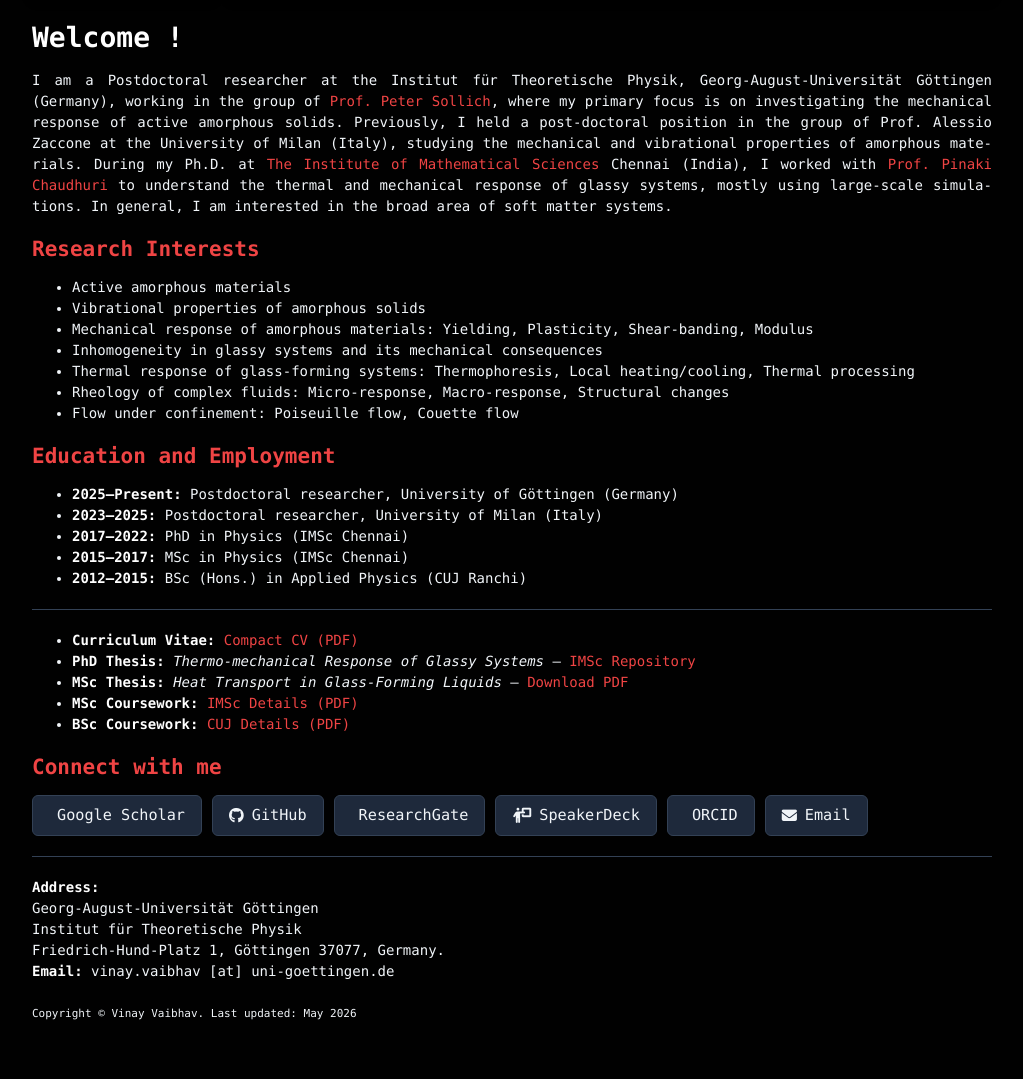
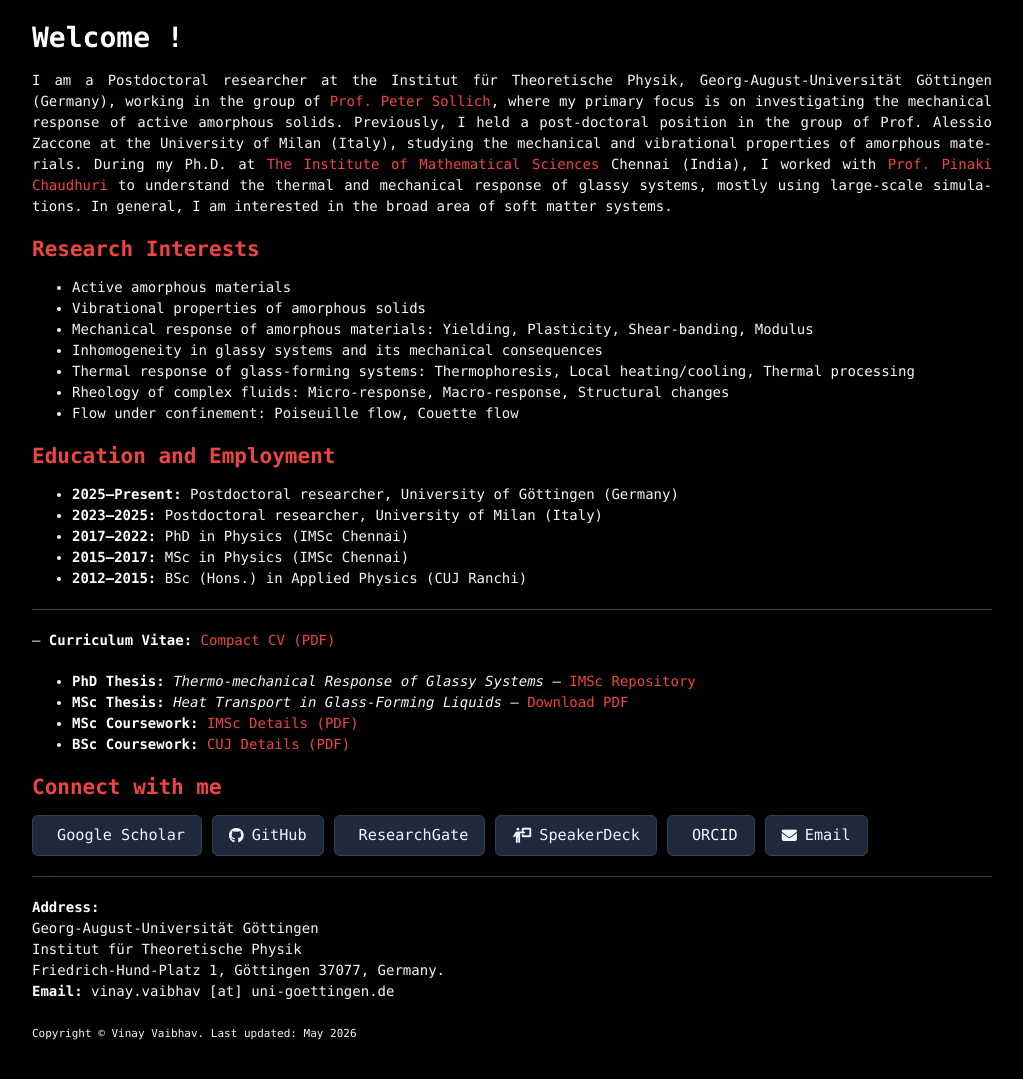
Before and after one commit to vinayphys/vinayphys.github.io, a Jekyll site: the page built from index.md, in a window 1280 px wide, cut to the strip 485-1638 px from the top of the page. Shown: the top 1079 px of the strip, without its empty margins (128-1151 px from the left). Built offline with Jekyll 4.4.1, drawn with Linux system fonts in a browser that asks for light colours; our own code applies the rules of GitHub Pages for plain Markdown files; a style sheet for code colours, icons or effects is not loaded.

```diff
--- a/index.md
+++ b/index.md
@@ -22,7 +22,7 @@ I am a Postdoctoral researcher at the Institut für Theoretische Physik, Georg-A
 
 ---
 
-- **Curriculum Vitae:** [Compact CV (PDF)]({{ '/files/one-page_cv.pdf#zoom=300' | relative_url }})
+-- **Curriculum Vitae:** [Compact CV (PDF)]({{ '/files/one-page_cv.pdf#zoom=300' | relative_url }})
 - **PhD Thesis:** *Thermo-mechanical Response of Glassy Systems* — [IMSc Repository](https://www.imsc.res.in/xmlui/handle/123456789/606)
 - **MSc Thesis:** *Heat Transport in Glass-Forming Liquids* — [Download PDF]({{ '/files/masterThesis_vinayVaibhav.pdf' | relative_url }})
 - **MSc Coursework:** [IMSc Details (PDF)]({{ '/files/imsc_courseDetails.pdf' | relative_url }})
```
